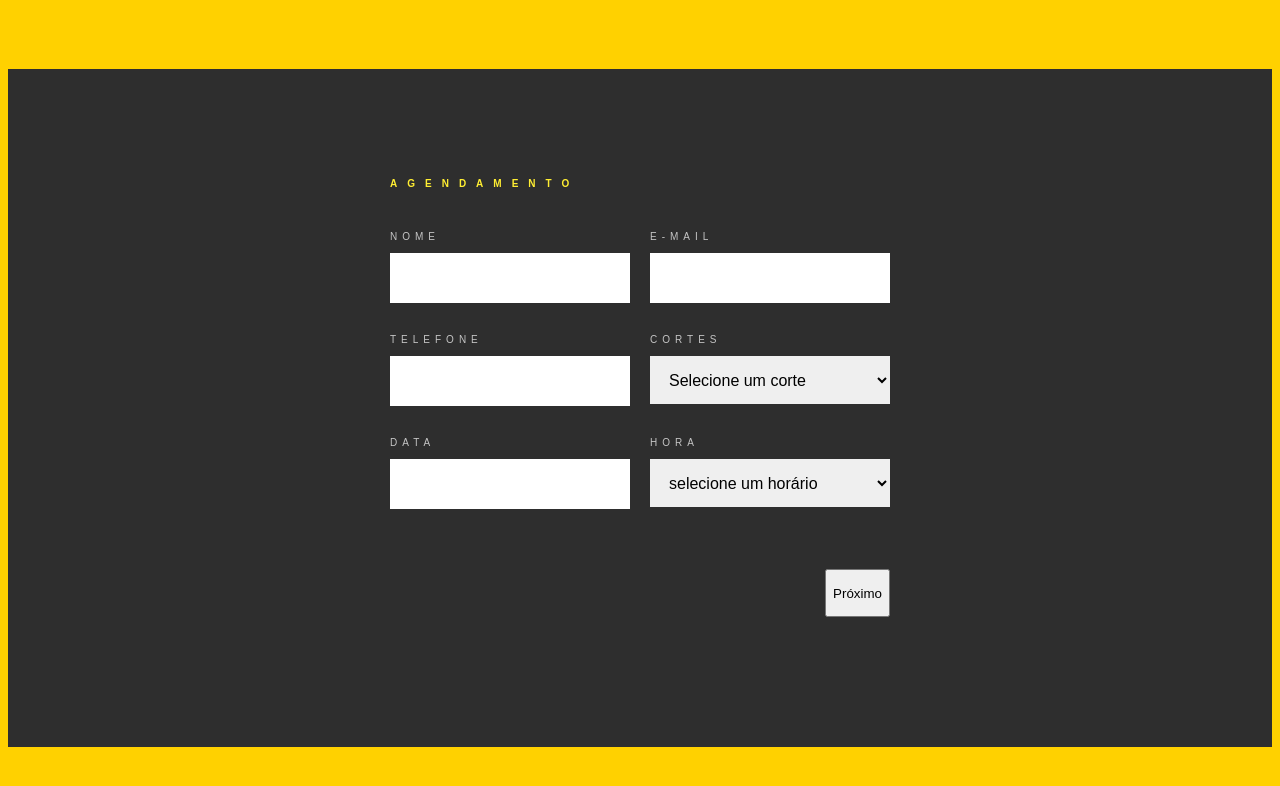
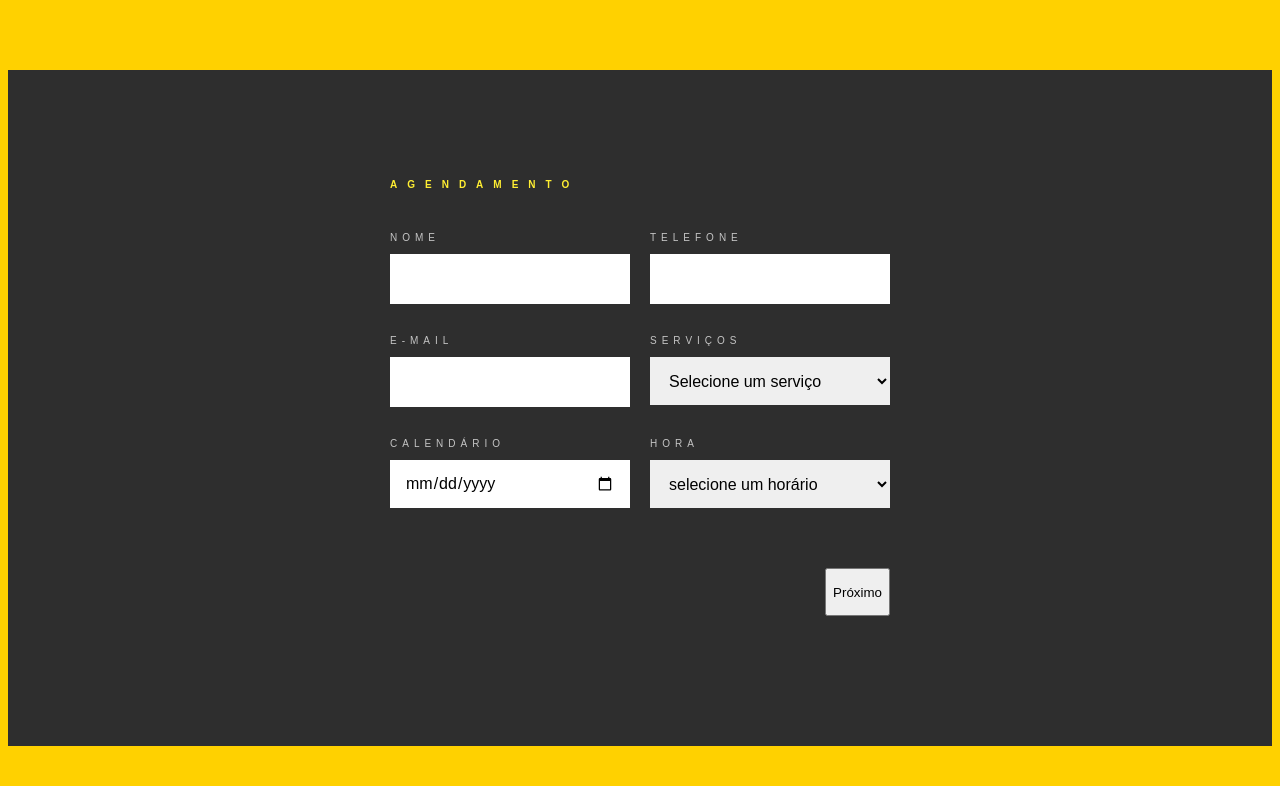
Before and after one commit to Samuel88559/Barbearia-agendamentos, a plain HTML site: page agendamento.html in a window 1280 px wide. Drawn offline with Linux system fonts and the light colour scheme.

Commit message:
Acrescentei o calentário

```diff
--- a/agendamento.html
+++ b/agendamento.html
@@ -10,6 +10,18 @@
 </head>
 <body>
 
+
+   <!-- <selection class="contact-form">
+        <div class="imagem">
+        <div class="figura">
+             <figure>
+                <img src="assets/cranio.png" alt="Cranio de barbearia">
+            </figure>
+        </div>
+    </div>
+-->
+
+    </selection>
     <section class="contact-form">
         <div class="container">
             <h2>Agendamento</h2>
@@ -21,19 +33,19 @@
                 </div>
 
                 <div class="item-form">
+                    <label for="telefone">Telefone</label>
+                    <input type="text" id="telefone">
+                </div>
+
+                <div class="item-form">
                     <label for="e-mail">E-mail</label>
                     <input type="email" id="e-mail">
                 </div>
 
                 <div class="item-form">
-                    <label for="telefone">Telefone</label>
-                    <input type="text" id="telefone">
-                </div>
-
-                <div class="item-form">
-                    <label for="cortes">Cortes</label>
-                        <select id="cortes">
-                            <option value="">Selecione um corte</option>
+                    <label for="servicos">Serviços</label>
+                        <select id="servicos">
+                            <option value="">Selecione um serviço</option>
                             <option>Degradê</option>
                             <option>Social</option>
                             <option>Infantil</option>
@@ -45,8 +57,8 @@
                 </div>
 
                 <div class="item-form">
-                    <label for="data">Data</label>
-                    <input type="text" id="data">
+                    <label for="calendario">Calendário</label>
+                    <input type="date" id="calendario">
                 </div>
 
                 <div class="item-form">
@@ -67,6 +79,7 @@
                     </select>
                 </div>
 
+
                 <div class="form-buttons">
                     <button class="btn">Próximo</button>
                 </div>
```
Also changed, not shown: style.css (+10 -0 lines), 1 other file.
